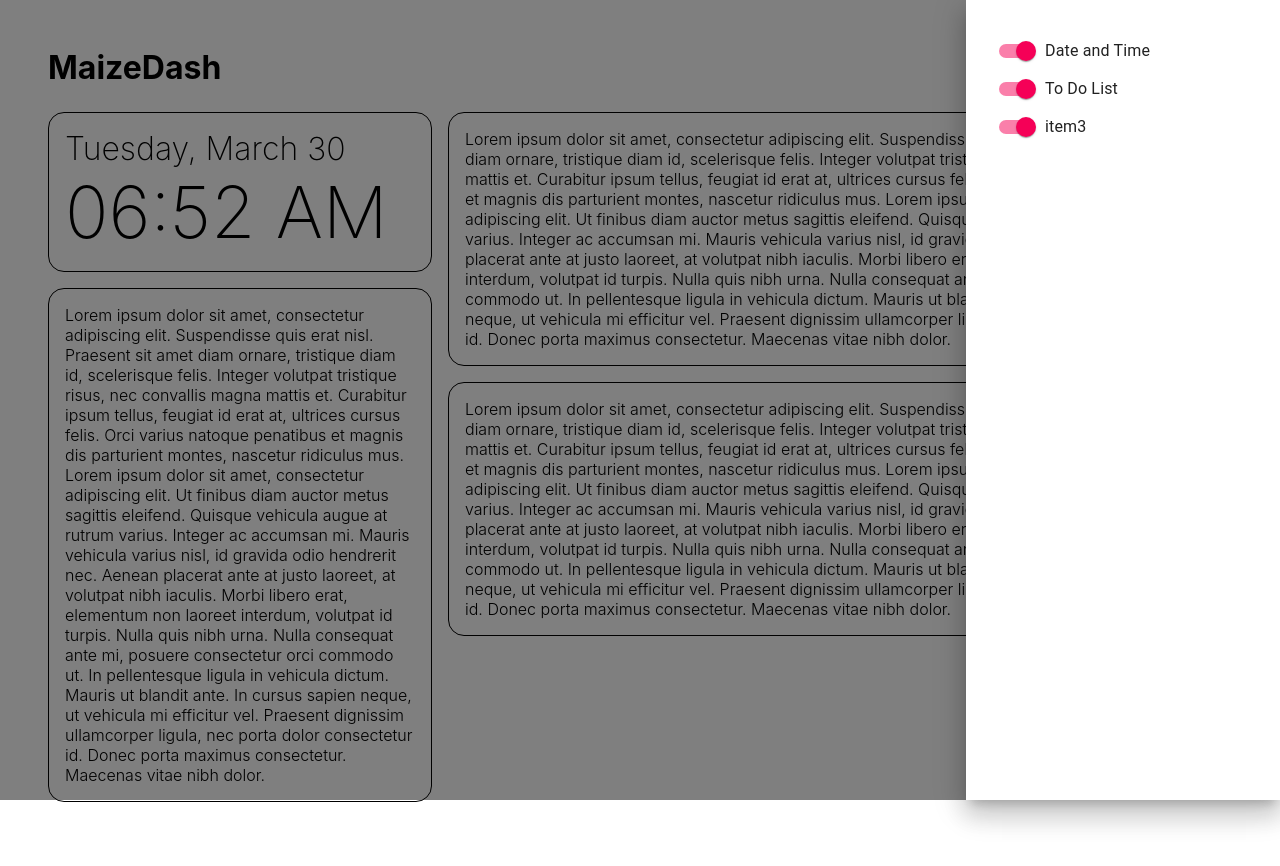
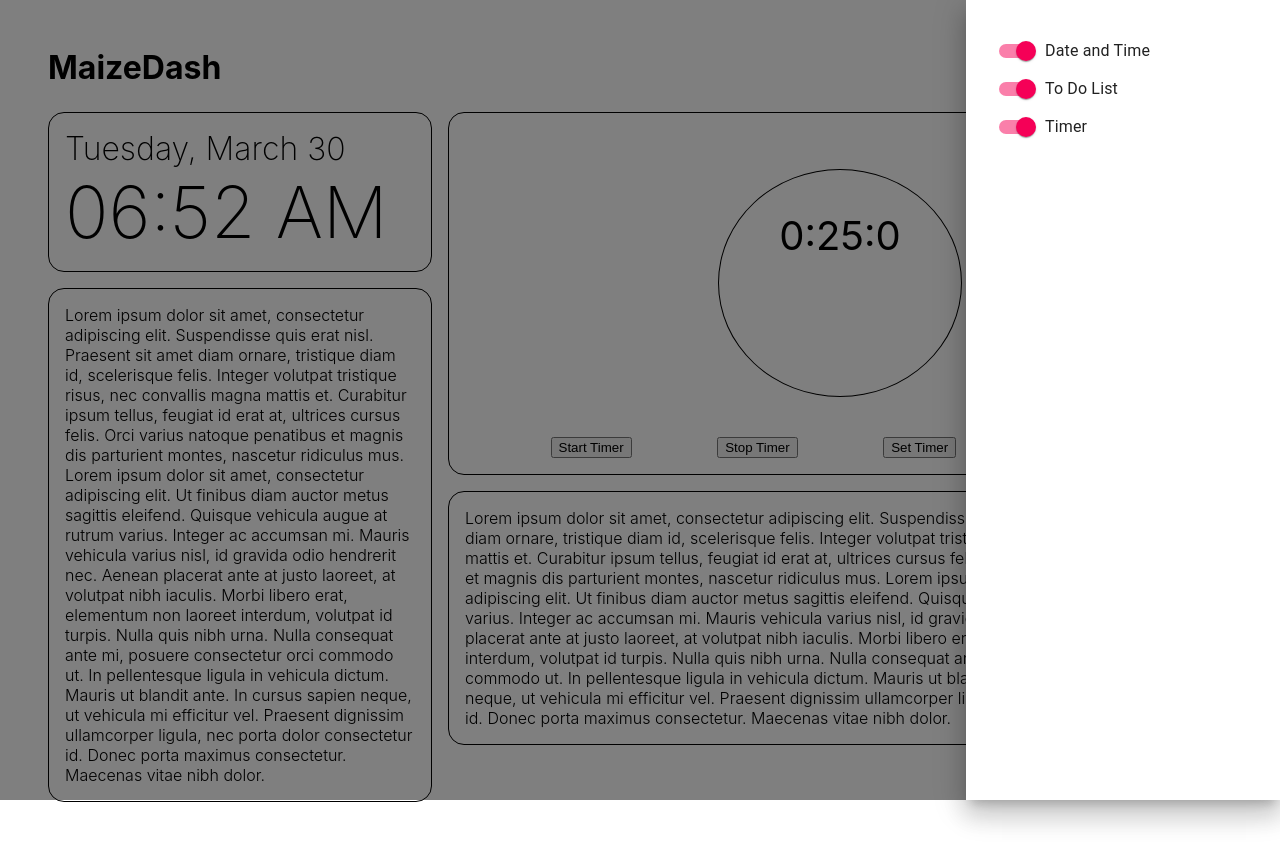
Before and after one commit to alicemliu/maize-dash, a React (Create React App) app: page / in a window 1280 px wide. Both pictures are taken after a click on the button 1200 px from the left and 66 px from the top of the page. Built offline with nearby package versions, Linux system fonts and the light colour scheme.

Commit message:
display timer

```diff
--- a/src/components/main.js
+++ b/src/components/main.js
@@ -12,6 +12,7 @@ import Switch from '@material-ui/core/Switch';
 import '../css/App.css';
 import ToDoList from "./todolist";
 import TimeDate from "./date";
+import Timer from "./timer";
 
 export default class Main extends React.Component {
   constructor(props) {
@@ -20,7 +21,7 @@ export default class Main extends React.Component {
       right: false,
       showDate: true,
       showToDo: true,
-      item3: true,
+      showTimer: true,
     }
 
     this.toggleDrawer = this.toggleDrawer.bind(this);
@@ -52,8 +53,8 @@ export default class Main extends React.Component {
           label="To Do List"
         />
         <FormControlLabel
-          control={<Switch checked={this.state.item3} onChange={this.handleChange} name="item3" />}
-          label="item3"
+          control={<Switch checked={this.state.showTimer} onChange={this.handleChange} name="showTimer" />}
+          label="Timer"
         />
     </FormGroup>
     </div>
@@ -77,7 +78,7 @@ export default class Main extends React.Component {
             { this.state.showToDo && <div className="widget"><ToDoList/></div> }
           </Grid>
           <Grid item xs={12} md={8}>
-            <div className="widget"><ToDoList/></div>
+            { this.state.showTimer && <div className="widget"><Timer/></div> }
             <div className="widget"><ToDoList/></div>
           </Grid>
         </Grid>
--- /dev/null
+++ b/src/components/timer.js
@@ -0,0 +1,45 @@
+import React from "react";
+
+import '../css/App.css';
+import '../css/timer.css';
+
+
+export default class Timer extends React.Component{
+    constructor(props){
+        super(props);
+        this.state = {
+            timerStarted: false,
+            timerStopped: false,
+            hours: 0,
+            minutes: 25,
+            seconds: 0
+        }
+        this.handleTimerStart = this.handleTimerStart.bind(this);
+    }
+
+    handleTimerStart(e){
+        e.preventDefault();
+
+        setInterval(() => {
+            if(this.state.timerStopped) {
+                this.setState({timerStarted: true, timerStopped: false});
+            }
+        }, 1000);
+    }
+
+    render(){
+        return(
+            <div className="time-container">
+                <div className="current-timer">
+                    {this.state.hours + ":" + this.state.minutes + ":" + this.state.seconds}
+                </div>
+                <div className="timer-controls">
+                    <button className="btn btn-success">Start Timer</button>
+                    <button className="btn btn-alert">Stop Timer</button>
+                    <button className="btn btn-info">Set Timer</button>
+                    <button className="btn btn-danger">Reset Timer</button>
+                </div>
+            </div>
+        );
+    }
+}
```
Also changed, not shown: src/timer.js (deleted, +0 -54 lines).
